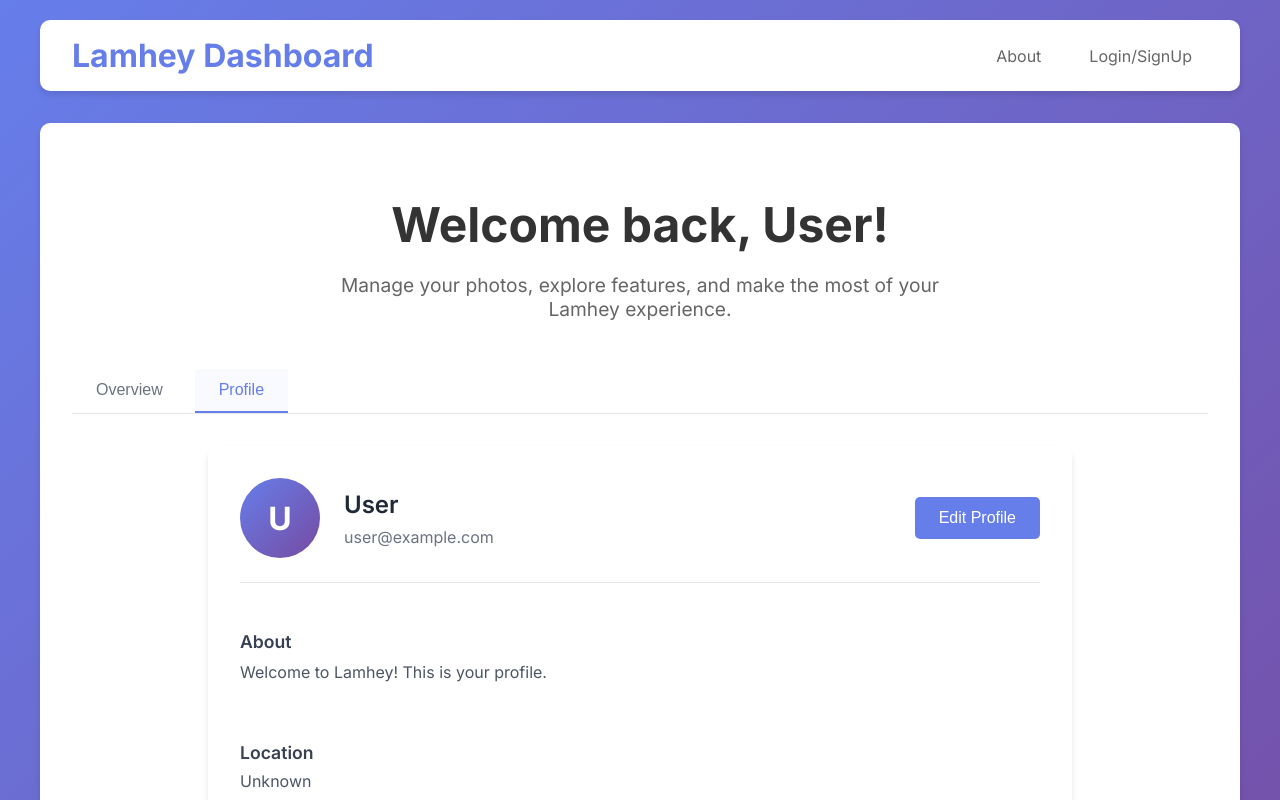
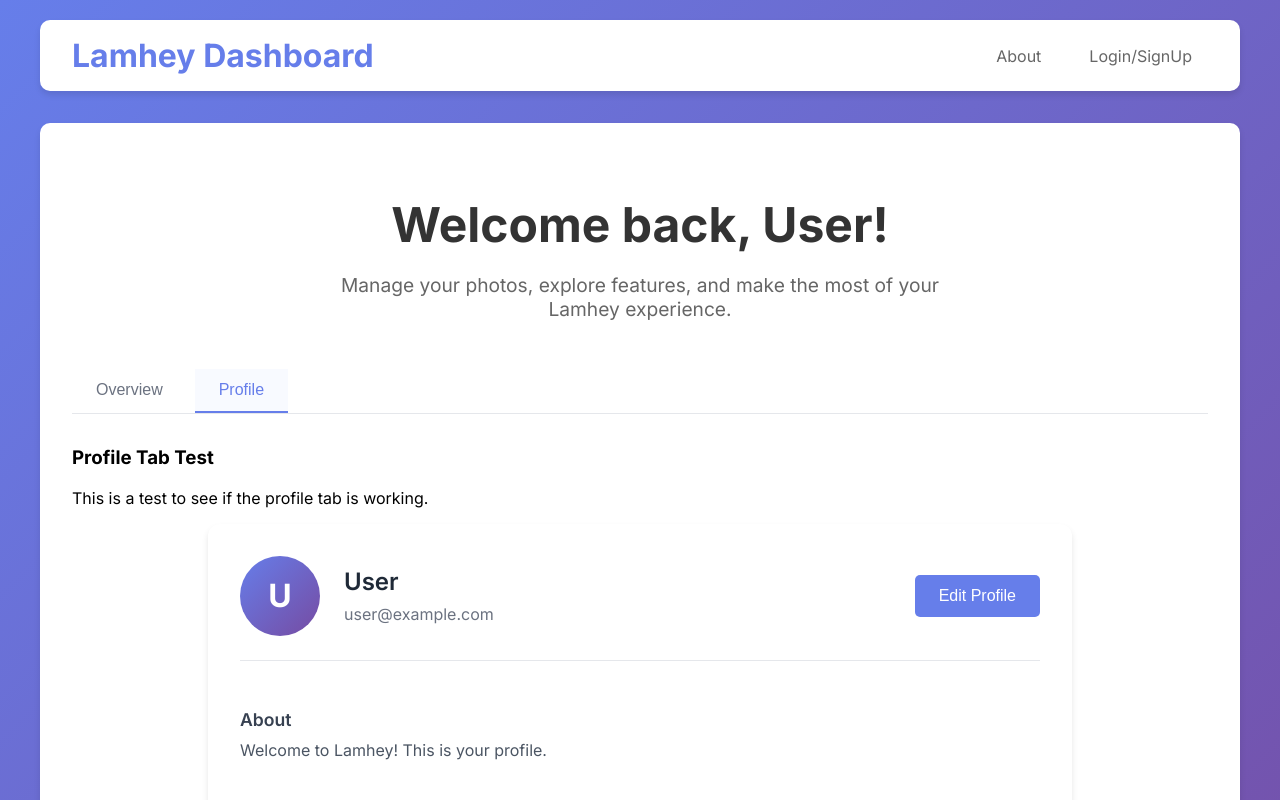
Before and after one commit to neelkamalrana/Lamhey, a React (Create React App) app in the folder client/: page /dashboard in a window 1280 px wide. Both pictures are taken after a click on the button "Profile". Shown: the top 800 px of the page. Built offline with nearby package versions, Linux system fonts and the light colour scheme; no server answers; the HTML template or start-up script is replaced by a standard one.

Commit message:
debug: add more detailed logging and test profile tab visibility

```diff
--- a/client/src/pages/Dashboard.tsx
+++ b/client/src/pages/Dashboard.tsx
@@ -9,6 +9,8 @@
 
   // Debug logging
   console.log('Dashboard render:', { user, isAuthenticated, isLoading });
+  console.log('localStorage cognito_auth_code:', localStorage.getItem('cognito_auth_code'));
+  console.log('localStorage cognito_user:', localStorage.getItem('cognito_user'));
 
   useEffect(() => {
     // Temporarily disable redirect for debugging
@@ -65,10 +67,14 @@
           </button>
         </div>
 
-        {/* Tab Content */}
-        {activeTab === 'profile' ? (
-          <UserProfile />
-        ) : (
+               {/* Tab Content */}
+               {activeTab === 'profile' ? (
+                 <div>
+                   <h3>Profile Tab Test</h3>
+                   <p>This is a test to see if the profile tab is working.</p>
+                   <UserProfile />
+                 </div>
+               ) : (
           <div className="dashboard-content">
 
         {/* Quick Stats */}
```
